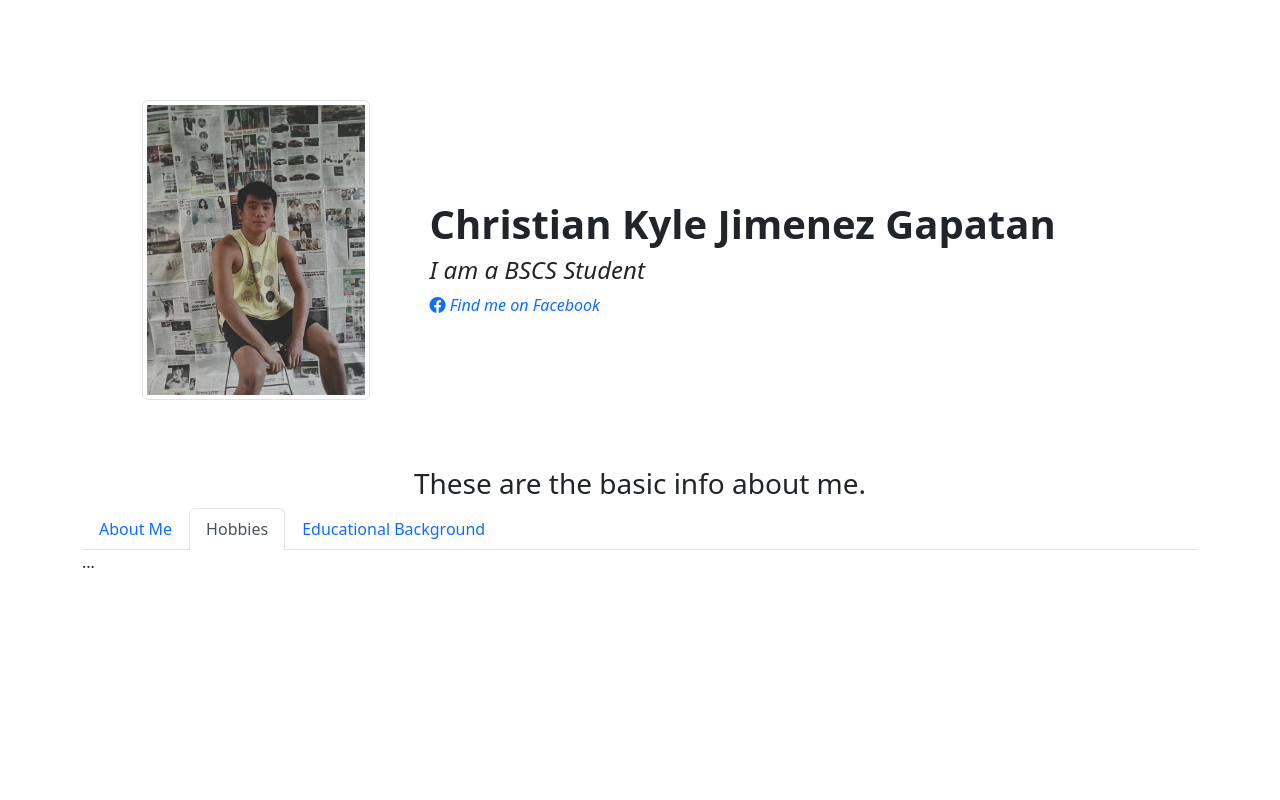
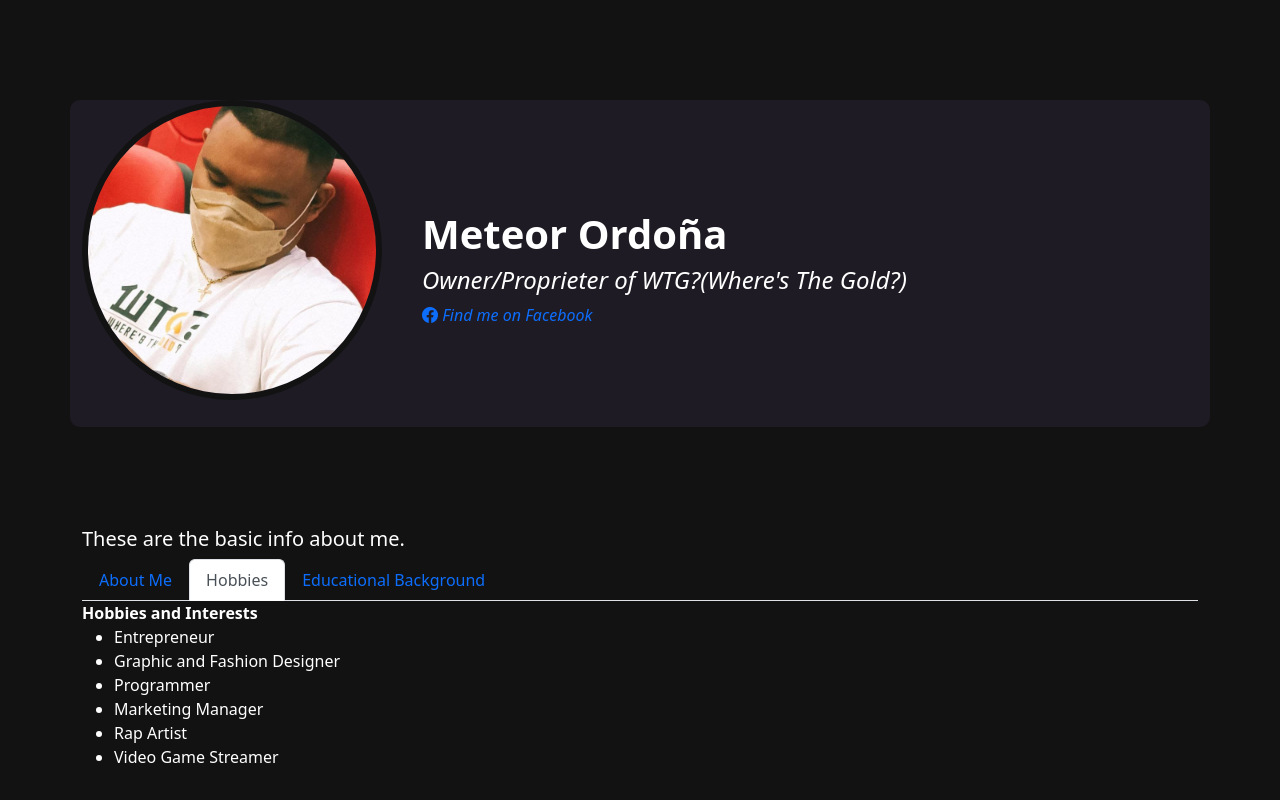
Before and after one commit to Algoow/Algoow.github.io, a plain HTML site: page index.html in a window 1280 px wide. Both pictures are taken after a click on the tab "Hobbies". Drawn offline with nearby package versions, Linux system fonts and the light colour scheme.

Commit message:
Add files via upload

```diff
--- a/index.html
+++ b/index.html
@@ -10,33 +10,54 @@
 
 	<meta charset="utf-8">
 	<meta name="viewport" content="width=device-width, initial-scale=1">
-	<title>My Personal Web Page</title>
+	<title>Meteor Ordoña</title>
 </head>
-<body>
+<body style="background-color: #121212; color:white;">
+
   <div class="container mx-auto" style="margin-top: 100px;">
-     <img class="img-fluid img-thumbnail" src="w.jpg" style="height: 300px; float: left;  margin-left:60px; margin-right: 60px;">
-  </div>
-  <div class="container" style="padding-top: 100px;">
-
-      <h1><b>Christian Kyle Jimenez Gapatan</b></h1>
-      <h4><i>I am a BSCS Student</i></h4>
-      <a style="text-decoration: none;" href="https://www.facebook.com/christiankyle.gapatan"><i class="bi bi-facebook"> Find me on Facebook</i></a>
+    <img src="pfp.jpg" class="rounded-circle" width="300" height="300" style="object-fit: cover; float: left; margin-right: 40px; border: 6px solid #121212;">
   </div>
 
-  <div class="container" style="margin-top:150px;">
-    <h3><center>These are the basic info about me.</center></h3>
+
+  <div class="container" style="padding-top: 110px; padding-bottom: 100px;background-color: #1F1B24; border-radius: 10px;">
+      <h1><b>Meteor Ordoña</b></h1>
+      <h4><i>Owner/Proprieter of WTG?(Where's The Gold?)</i></h4>
+      <a style="text-decoration: none;" href="https://www.facebook.com/Algorhythmo"><i class="bi bi-facebook"> Find me on Facebook</i></a>
+  </div>
+
+  <div class="container" style="margin-top: 100px;">
+    <h5>These are the basic info about me.</h5>
 
 <nav>
   <div class="nav nav-tabs" id="nav-tab" role="tablist">
-    <button class="nav-link active" id="nav-home-tab" data-bs-toggle="tab" data-bs-target="#nav-home" type="button" role="tab" aria-controls="nav-home" aria-selected="true">About Me</button>
+    <button class="nav-link active" id="nav-home-tab" data-bs-toggle="tab" data-bs-target="#nav-home" type="button" role="tab" aria-controls="nav-home" aria-selected="true" style="text-decoration-color: white;">About Me</button>
     <button class="nav-link" id="nav-profile-tab" data-bs-toggle="tab" data-bs-target="#nav-profile" type="button" role="tab" aria-controls="nav-profile" aria-selected="false">Hobbies</button>
     <button class="nav-link" id="nav-contact-tab" data-bs-toggle="tab" data-bs-target="#nav-contact" type="button" role="tab" aria-controls="nav-contact" aria-selected="false">Educational Background</button>
   </div>
 </nav>
 <div class="tab-content" id="nav-tabContent">
-  <div class="tab-pane fade show active" id="nav-home" role="tabpanel" aria-labelledby="nav-home-tab">...</div>
-  <div class="tab-pane fade" id="nav-profile" role="tabpanel" aria-labelledby="nav-profile-tab">...</div>
-  <div class="tab-pane fade" id="nav-contact" role="tabpanel" aria-labelledby="nav-contact-tab">...</div>
+  <div class="tab-pane fade show active" id="nav-home" role="tabpanel" aria-labelledby="nav-home-tab" style="text-align: justify;">I am Meteor Ordoña AKA Algorhythmo, 20-years Old, a student of <b>University of Northern Philippines</b>, Vigan City Ilocos Sur currently taking the curriculum of <b>Bachelor of Science of Computer Science,</b> from Candon City, Ilocos Sur. While studying, I take advantage of the online class due to the pandemic, to be employed as a Marketing Manager on a start-up software development company, <b>Unirises</b> located at Quezon City. While working with a start-up company, I started and build my own brand in the Fashion Industry. <br> <br>Founded an streetwear brand <b>WTG? - Where's the Gold?</b> that has a mission to inspire people to work and grind with their dreams, and to give affordable and quality clothing. <br> <br>I am also a Level-up Partner at Facebook Gaming Platform.</div>
+  <div class="tab-pane fade" id="nav-profile" role="tabpanel" aria-labelledby="nav-profile-tab">
+<b>Hobbies and Interests</b>
+    <ul>
+
+    <li>Entrepreneur</li>
+    <li>Graphic and Fashion Designer</li>
+    <li>Programmer</li>
+    <li>Marketing Manager</li>
+    <li>Rap Artist</li>
+    <li>Video Game Streamer</li>
+</ul>
+</div>
+  <div class="tab-pane fade" id="nav-contact" role="tabpanel" aria-labelledby="nav-contact-tab">
+     <b>Educational Background</b>
+    <ul>
+    <li>College: BS in Computer Science (Undergraduate) </li>
+    <li>Senior High School: Candon City Information Technology National High School | ICT Major in Programming</li>
+    <li>Junior High School: Candon National High School</li>
+</ul>
+
+</div>
 </div>
   </div>
 
```
Also changed, not shown: pfp.jpg (added).
